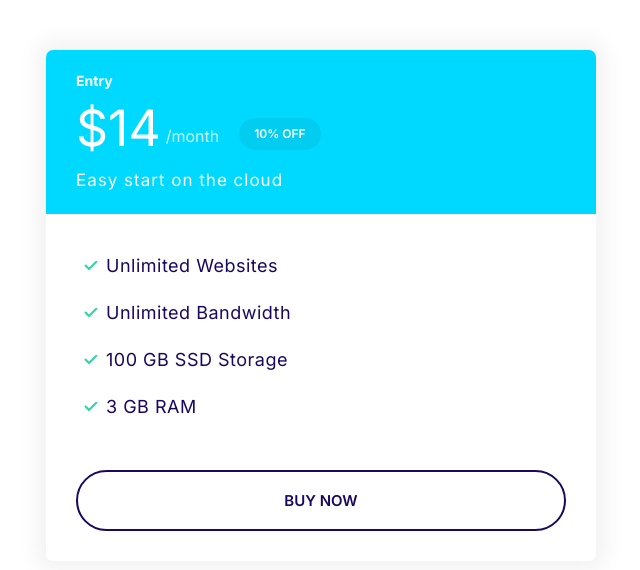
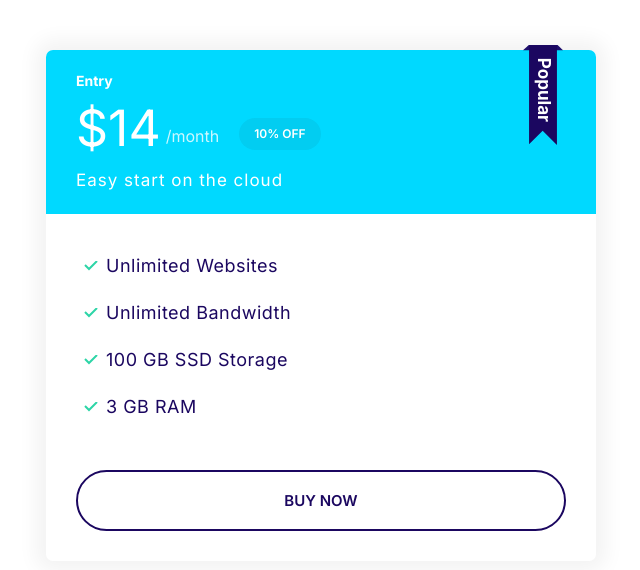
Before and after one commit to Question-jpeg/krezer, a plain HTML site: page index.html in a window 1280 px wide. Shown: the whole page, without its empty margins (4-644 px from the left). Drawn offline with Linux system fonts and the light colour scheme.

Commit message:
Define plan popular

```diff
--- a/CSS/styles.css
+++ b/CSS/styles.css
@@ -323,6 +323,19 @@ a {
   margin-top: 1.1rem;
 }
 
+.plan--popular {
+  position: relative;
+}
+
+.plan--popular::before {
+  content: url(../images/popular.svg);
+  width: 40px;
+  display: inline-block;
+  position: absolute;
+  top: -5px;
+  right: 6%;
+}
+
 @media screen and (min-width: 1024px) {
   .plan__name {
     font-size: 1.4rem;
--- a/index.html
+++ b/index.html
@@ -16,7 +16,7 @@
   </head>
   <body>
     <div style="width: 50%; padding: 4rem;">
-      <div class="plan">
+      <div class="plan plan--popular">
         <div class="card card--secondary">
           <header class="card__header">
             <h3 class="plan__name">Entry</h3>
```
Also changed, not shown: components/plan--popular.html (added, +25 -0 lines).
